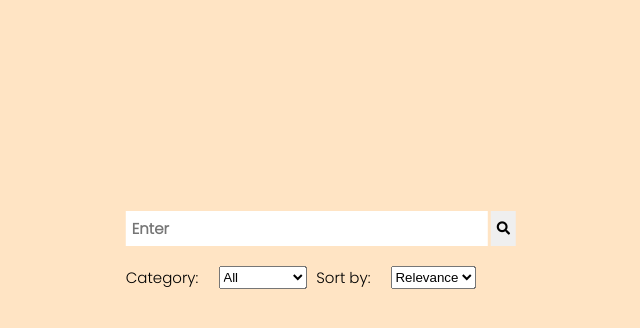
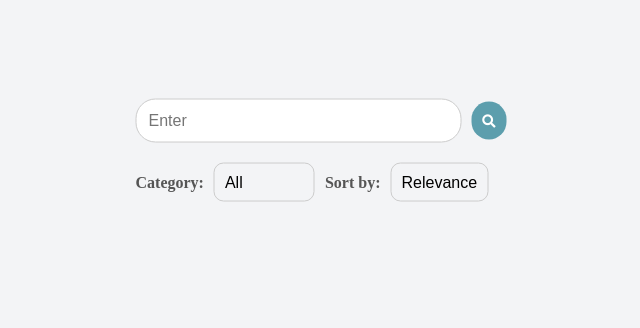
Before and after one commit to FwexYy/Book-API, a React (Create React App) app: page / in a window 1280 px wide. Shown: the top 328 px of the page, without its empty margins (319-959 px from the left). Built offline with nearby package versions, Linux system fonts and the light colour scheme.

Commit message:
feat: Functionality update

```diff
--- a/src/components/Book.jsx
+++ b/src/components/Book.jsx
@@ -8,6 +8,7 @@ const Book = ({ book }) => {
       {book.map((item) => {
         const thumbnail = item.volumeInfo.imageLinks?.smallThumbnail;
         const amount = item.saleInfo.listPrice?.amount;
+        const authors = item.volumeInfo.authors?.join(", ");
 
         if (thumbnail && amount) {
           return (
@@ -16,6 +17,7 @@ const Book = ({ book }) => {
                 <img src={thumbnail} alt="book" />
                 <div className="button">
                   <h3 className="title">{item.volumeInfo.title}</h3>
+                  <h4 className="authors">{authors}</h4>
                   <p className="amount">{amount}</p>
                 </div>
               </div>
--- a/src/components/BookDetailPage.jsx
+++ b/src/components/BookDetailPage.jsx
@@ -32,9 +32,6 @@ const BookDetailPage = () => {
 
   return (
     <div className="book-detail-container">
-      <div className="book-detail-header">
-        <h1>Search for books</h1>
-      </div>
       <div className="book-detail-main">
         <div className="book-detail-image">
           <img src={thumbnail} alt={title} />
@@ -49,6 +46,9 @@ const BookDetailPage = () => {
               Price: {listPrice.amount} {listPrice.currencyCode}
             </p>
           )}
+          <button className="back-link" onClick={() => window.history.back()}>
+            Go back
+          </button>
         </div>
       </div>
     </div>
--- a/src/components/Main.jsx
+++ b/src/components/Main.jsx
@@ -16,6 +16,10 @@ const Main = () => {
     }
   };
 
+  const handleSearchClick = () => {
+    searchBook();
+  };
+
   return (
     <>
       <div className="header">
@@ -28,12 +32,12 @@ const Main = () => {
               onChange={(e) => setSearch(e.target.value)}
               onKeyPress={handleKeyPress}
             />
-            <button className="btn-search" onClick={searchBook}>
+            <button className="btn-search" onClick={handleSearchClick}>
               <i className="fas fa-search"></i>
             </button>
           </div>
           <div className="filters">
-            <label htmlFor="category">Category: </label>
+            <label className="category">Category: </label>
             <select
               id="category"
               value={category}
@@ -47,7 +51,7 @@ const Main = () => {
               <option value="medical">Medical</option>
               <option value="poetry">Poetry</option>
             </select>
-            <label htmlFor="sort">Sort by: </label>
+            <label className="sort">Sort by: </label>
             <select
               id="sort"
               value={sort}
--- a/src/components/styles/Book.css
+++ b/src/components/styles/Book.css
@@ -2,12 +2,14 @@
 
 .container {
   width: 50%;
+  height: 100%;
   margin: 0 auto;
   margin-top: 25px;
   display: grid;
   grid-template-columns: repeat(4, 1fr);
   grid-gap: 20px;
   box-sizing: border-box;
+  margin-bottom: 85px;
 }
 
 .book {
@@ -17,6 +19,9 @@
   transition: transform 0.3s, box-shadow 0.3s;
   text-align: center;
   font-family: "Poppins", sans-serif;
+  color: #000;
+  height: 360px;
+  max-width: 250px;
 }
 
 .book:hover {
@@ -26,6 +31,13 @@
 
 .book img {
   width: 80%;
-  height: auto;
+  height: 70%;
   margin-top: 10px;
 }
+
+.title {
+  overflow: hidden;
+  text-overflow: ellipsis;
+  white-space: nowrap;
+  max-width: 200px;
+}
--- a/src/components/styles/BookDetailPage.css
+++ b/src/components/styles/BookDetailPage.css
@@ -12,6 +12,7 @@
   display: flex;
   justify-content: center;
   align-items: flex-start;
+  margin-top: 150px;
 }
 
 .book-detail-image {
--- a/src/components/styles/Main.css
+++ b/src/components/styles/Main.css
@@ -2,12 +2,12 @@
 
 .header {
   width: 100%;
-  height: 500px;
+  height: 300px;
   color: black;
   display: flex;
   align-items: center;
   position: relative;
-  background-color: bisque;
+  background-color: #f3f4f6;
 }
 
 .row {
@@ -37,35 +37,75 @@
 }
 
 .search input {
-  outline: 0;
-  border: 0;
-  width: 350px;
-  height: 35px;
-  padding: 0 0.5rem;
-  font-size: 15px;
-  font-weight: bold;
-  font-family: "Poppins", sans-serif;
+  outline: none;
+  border: 1px solid #ccc;
+  padding: 12px;
+  font-size: 16px;
+  width: 300px;
+  border-radius: 20px;
+  transition: border-color 0.3s ease;
+}
+
+.search input:focus {
+  border-color: #5c9ead; /* Изменение цвета рамки при фокусе */
 }
 
 .search button {
   outline: none;
-  border: none;
-  height: 35px;
+  border: 1;
+  border-color: #bbd3cb;
+  height: 38px;
   padding: 0 0.5rem;
+}
+.btn-search:hover {
+  background-color: #4c8c9e; /* Изменение цвета кнопки при наведении */
 }
 
 .filters {
   margin-top: 20px;
   display: flex;
   gap: 10px;
-  font-family: "Poppins", sans-serif;
+  align-items: center;
 }
 
 .filters label {
-  margin-right: 10px;
-  font-size: 15px;
+  font-size: 16px;
+  color: #555;
 }
 
 .btn-search {
-  margin-left: 3px;
+  outline: none;
+  border: none;
+  width: 35px;
+  background-color: #5c9ead;
+  color: white;
+  padding: 12px 20px;
+  margin-left: 10px;
+  cursor: pointer;
+  border-radius: 20px;
+  transition: background-color 0.3s ease;
 }
+
+.category,
+.sort {
+  font-weight: bold;
+}
+
+.filters select {
+  padding: 10px;
+  font-size: 16px;
+  border-radius: 10px;
+  border: 1px solid #ccc;
+  transition: border-color 0.3s ease;
+  appearance: none;
+  background-color: transparent;
+}
+
+.filters select option {
+  background-color: white;
+  color: #333;
+}
+
+.filters select:focus {
+  border-color: #5c9ead;
+}
--- a/src/components/styles/common.css
+++ b/src/components/styles/common.css
@@ -6,9 +6,13 @@
 }
 
 body {
-  background-color: bisque;
+  background-color: #f3f4f6;
 }
 
 html {
   font-size: 75.5%;
 }
+
+a {
+  text-decoration: none;
+}
```
